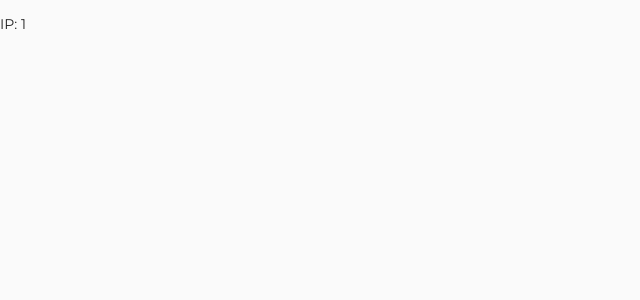
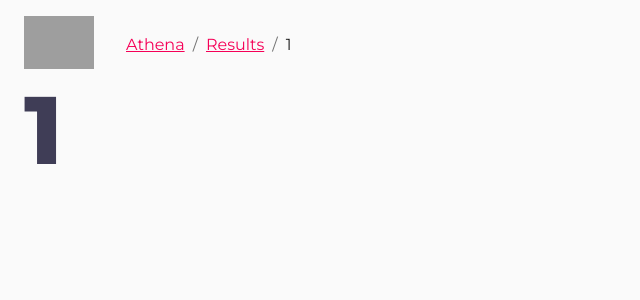
Before and after one commit to adcar/athena, a Next.js app: page /host/1 in a window 1280 px wide. Shown: the top 300 px of the page, without its empty margins (0-640 px from the left). Built offline with nearby package versions, Linux system fonts and the light colour scheme; grey boxes are pictures that could not be loaded.

Commit message:
Created a new Link component and added breadcrumbs to [ip]

```diff
--- a/pages/host/[ip].tsx
+++ b/pages/host/[ip].tsx
@@ -1,9 +1,49 @@
 import React from "react";
 import { useRouter } from "next/router";
+import Typography from "@material-ui/core/Typography";
+import Container from "@material-ui/core/Container";
+import { Breadcrumbs } from "@material-ui/core";
+import { makeStyles } from "@material-ui/core/styles";
+import logo from "../../public/athena-logo.svg";
+import Link from "../../src/components/Link";
+
+const useStyles = makeStyles(theme => ({
+  nav: {
+    display: "flex",
+    alignItems: "center",
+    marginTop: theme.spacing(2)
+  },
+  logo: {
+    width: 70,
+    marginRight: theme.spacing(4)
+  },
+  link: {
+    color: theme.palette.secondary.main
+  }
+}));
 
 export default function Host() {
   const router = useRouter();
-  const { ip } = router.query;
+  const { ip, q } = router.query;
+  const classes = useStyles();
+  return (
+    <Container>
+      <div className={classes.nav}>
+        <Link href="/">
+          <img src={logo} alt="Athena Logo" className={classes.logo} />
+        </Link>
+        <Breadcrumbs aria-label="breadcrumb">
+          <Link href="/">Athena</Link>
+          <Link href={q ? `/results?q=${q}` : "/results?q=Apache"}>
+            Results
+          </Link>
+          <Typography color="textPrimary">{ip}</Typography>
+        </Breadcrumbs>
+      </div>
 
-  return <p>IP: {ip}</p>;
+      <Typography variant="h1" color="primary">
+        {ip}
+      </Typography>
+    </Container>
+  );
 }
--- a/src/components/HostCard.tsx
+++ b/src/components/HostCard.tsx
@@ -35,7 +35,7 @@ export default function HostCard({ ip, banner, port, term, ...extra }: IProps) {
     <Paper
       className={classes.root}
       {...extra}
-      onClick={() => router.push(`/host/${ip}`)}
+      onClick={() => router.push(`/host/${ip}?q=${term}`)}
     >
       <Grid container spacing={4}>
         <Grid item md={2} xs={12}>
--- /dev/null
+++ b/src/components/Link.tsx
@@ -0,0 +1,23 @@
+import React from "react";
+import NextLink from "next/link";
+import { makeStyles } from "@material-ui/core/styles";
+
+const useStyles = makeStyles(theme => ({
+  root: {
+    color: theme.palette.secondary.main
+  }
+}));
+
+interface IProps {
+  children?: any;
+  href: string;
+}
+
+export default function Link(props: IProps) {
+  const classes = useStyles();
+  return (
+    <NextLink passHref {...props}>
+      <a className={classes.root}>{props.children}</a>
+    </NextLink>
+  );
+}
```
Also changed, not shown: src/Link.js (deleted, +0 -63 lines).
